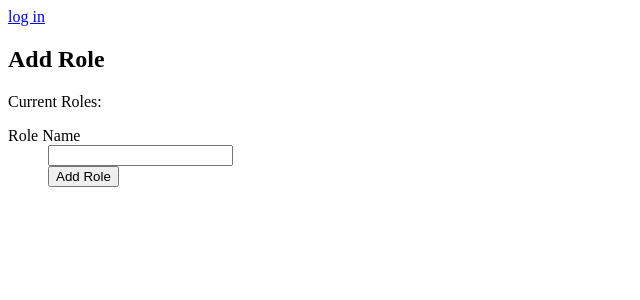
After one commit to jackspenser/taskplanner, a Flask app: template taskplanner/templates/admin/addrole.html in a window 1280 px wide. The commit adds this page. Shown: the top 300 px of the page, without its empty margins (0-640 px from the left). Run offline with Flask 2, Linux system fonts and the light colour scheme; the template is opened without the code that fills it: values that come from a table or form of the project are taken from there, others are empty; parts of the project's set-up code (start-up, migrations or seed data) failed here and were passed over; some libraries are stand-ins or nearby versions.

Commit message:
Add role code

```diff
--- a/taskplanner/forms.py
+++ b/taskplanner/forms.py
@@ -4,3 +4,6 @@
 class LoginForm(Form):
     username = TextField('Username', [validators.Required()])
     password = PasswordField('Password', [validators.Required()])
+
+class RoleForm(Form):
+    name = TextField('Role Name', [validators.Required()])
--- /dev/null
+++ b/taskplanner/templates/admin/addrole.html
@@ -0,0 +1,19 @@
+{% extends "layout.html" %}
+{% block body %}
+  <h2>Add Role</h2>
+  {% if error %}<p class=error><strong>Error:</strong> {{ error }}{% endif %}
+  Current Roles:
+  <ul>
+    {% for role in roles %}
+    <li>{{ role.name }}</li>
+    {% endfor %}
+  </ul>
+  {% from "_formhelpers.html" import render_field %}
+  <form action="{{ url_for('add_role') }}" method="post">
+    {{ form.hidden_tag() }}
+    <dl>
+      {{ render_field(form.name) }}
+      <dd><input type="submit" value="Add Role" /></dd>
+    </dl>
+  </form>
+{% endblock %}
--- a/taskplanner/templates/admin/admin.html
+++ b/taskplanner/templates/admin/admin.html
@@ -2,4 +2,7 @@
 {% block body %}
   {% if error %}<p class=error><strong>Error:</strong> {{ error }}{% endif %}
 <h2>Admin Landing</h2>
+<ul>
+    <li><a href="{{ url_for('add_role') }}">Add Role</a></li>
+</ul>
 {% endblock %}
```
Also changed, not shown: taskplanner/views.py (+20 -2 lines).
